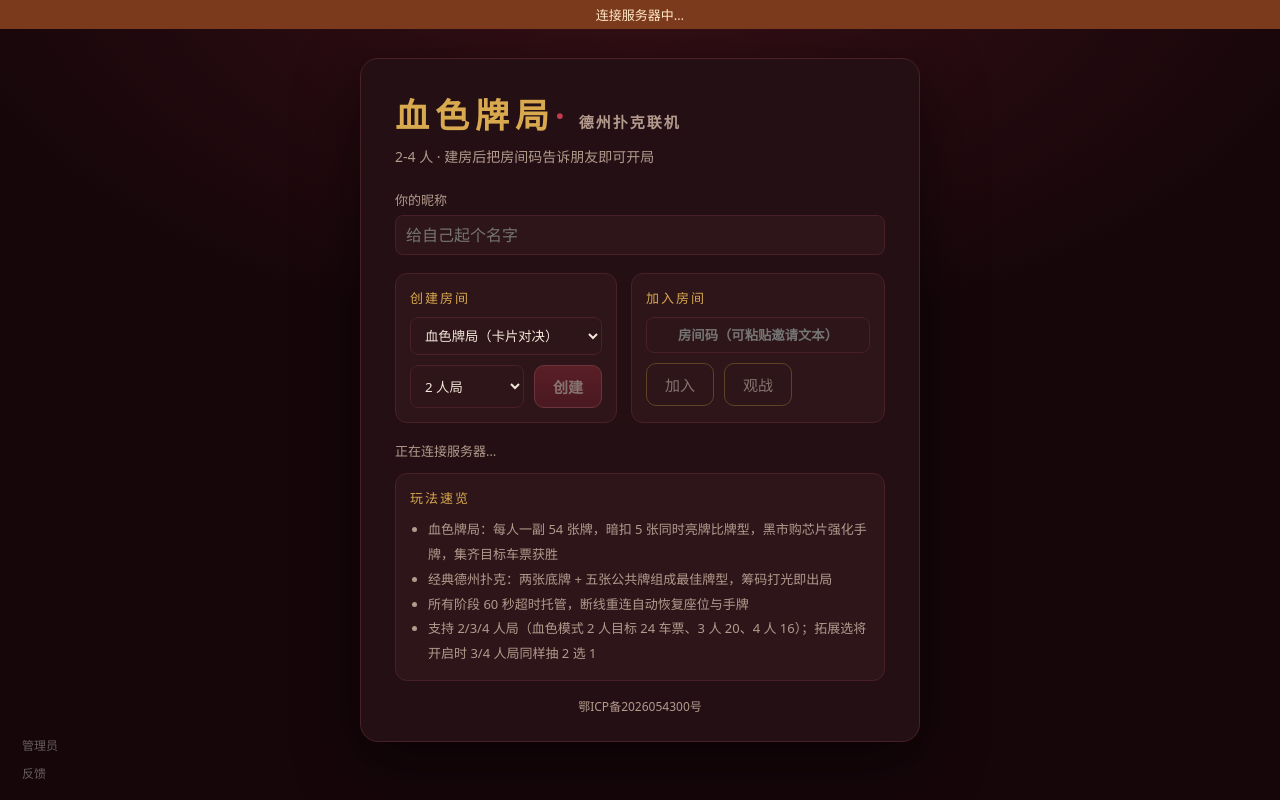
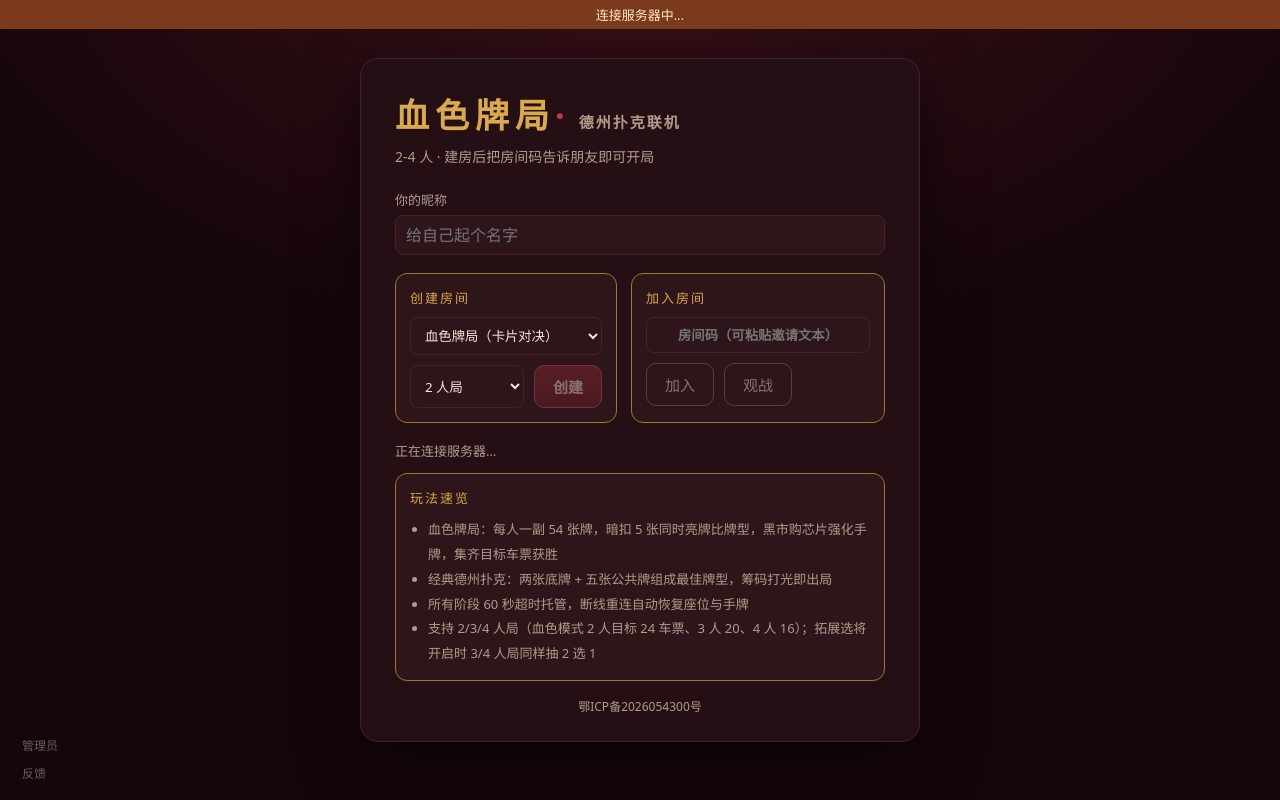
Before and after one commit to hellcrown/Blood-Table, a React (Vite) app in the folder client/: page / in a window 1280 px wide. Built offline with nearby package versions, Linux system fonts and the light colour scheme; no server answers.

Commit message:
大厅与设置板块改用金色边框（--gold-dim），与金色标题呼应、板块边界更清晰

```diff
--- a/client/src/styles.css
+++ b/client/src/styles.css
@@ -280,7 +280,7 @@ select:focus {
 .rules-hint,
 .settings-panel {
   background: var(--panel-2);
-  border: 1px solid var(--line);
+  border: 1px solid var(--gold-dim); /* 金色边框：板块边界更清晰，与标题金色呼应 */
   border-radius: 12px;
   padding: 14px;
 }
```
Also changed, not shown: 4 other files (tests, documents, lock files or other folders).
